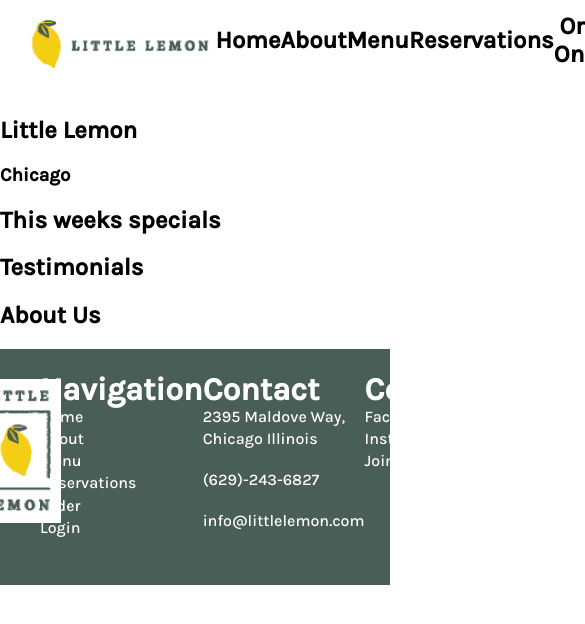
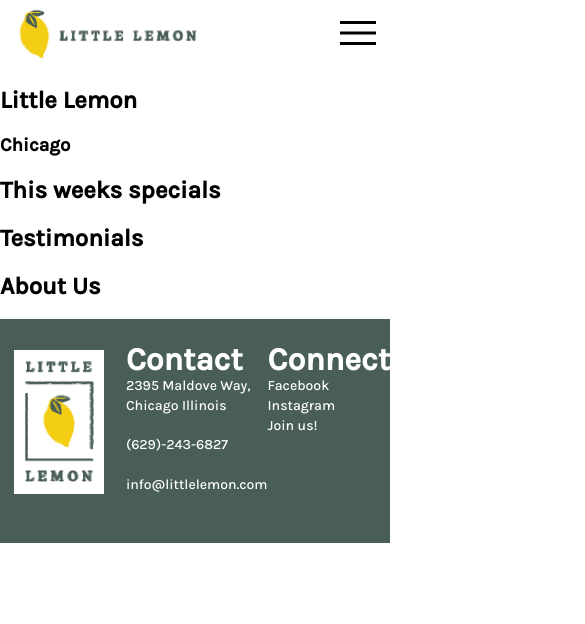
Before and after one commit to aprilschen/Little-Lemon-Website, a React (Create React App) app in the folder reserve-a-table/: page / in a window 390 px wide. Shown: the top 624 px of the page, 585 px wide, since content can reach past the window. Built offline with nearby package versions, Linux system fonts and the light colour scheme; a web font is replaced by a local one.

Commit message:
Added responsive Navbar & Footer UI

```diff
--- a/reserve-a-table/src/App.css
+++ b/reserve-a-table/src/App.css
@@ -1,16 +1,24 @@
 * {
     font-family: 'Markazi Text', 'Karla', serif;
 }
-
 body {
     margin: 0; /* removes white border around website*/
     padding: 0;
-    margin-top: -40px;
+    margin-top: -22px;
 }
 
 menu {
     list-style: none;
     display: grid;
+}
+
+button {
+    background-color: white;
+    border: none;
+}
+
+.burger-icon {
+    margin-top: 1.5rem;
 }
 
 a:visited, Link:visited, a:link, Link:link {
@@ -26,7 +34,15 @@ a:visited, Link:visited, a:link, Link:link {
 
 .navbar-menu > li, .navbar-menu > a, .navbar-menu > Link {
     text-align: center;
-    padding: 1rem 0 0.5rem 0;
+}
+
+.mobile {
+    display: none;
+}
+
+.burger {
+    display: none;
+    grid-template-columns: 5fr 1fr;
 }
 
 .hover-effect:hover {
@@ -93,3 +109,43 @@ footer > menu {
     background-color: white;
     padding: 0.5rem;
 }
+
+
+@media screen and (max-width: 600px) {
+    .desktop {
+        display: none;
+    }
+
+    .mobile {
+        display: grid;
+        grid-template: auto auto auto auto auto auto auto / auto;
+        align-items: center;
+        padding-left: 0;
+    }
+
+    footer > menu {
+        grid-template-columns: repeat(3, 1fr);
+    }
+
+    .contact {
+        display: none;
+    }
+
+    .img-footer > img {
+        margin-top: 0.5rem;
+
+    }
+
+    ul > * {
+        font-size: 14px;
+    }
+
+    .burger {
+        display: grid;
+    }
+
+    .burger > img {
+        margin-top: 1.5rem;
+        margin-left: 0.5rem;
+    }
+}
--- a/reserve-a-table/src/components/Footer.js
+++ b/reserve-a-table/src/components/Footer.js
@@ -7,7 +7,7 @@ export default function Footer() {
                 <li className="img-footer">
                     <img src={require('../assets/footer-logo.png')} alt="Little Lemon logo"></img>
                 </li>
-                <li>
+                <li className = "contact" >
                     <h1 className="footer-header">Navigation</h1>
                     <ul className="footer-links">
                         <Link to="/">Home</Link>
--- a/reserve-a-table/src/components/Navbar.js
+++ b/reserve-a-table/src/components/Navbar.js
@@ -1,16 +1,30 @@
 import {Link} from 'react-router-dom';
+import { useState } from 'react';
+import Navigation from './Navigation';
+import Hamburger from '../assets/hamburger.png';
+import Close from '../assets/close.png';
 export default function Navbar() {
+    const [navbarOpen, setNavbarOpen] = useState(false);
+    function handleToggle() {
+        setNavbarOpen(!navbarOpen)
+    }
+
     return (
         <nav>
-            <menu className="navbar-menu">
-                <Link to="/"><img src={require('../assets/nav-logo.png')} alt="Little Lemon logo" className="nav-image"></img></Link>
-                <Link className="hover-effect" to="/"><h1>Home</h1></Link>
-                <Link className="hover-effect" to="/about"><h1>About</h1></Link>
-                <a className="hover-effect" href={require('../assets/menu.webp')} target="_blank" rel="noreferrer"><h1>Menu</h1></a>
-                <Link className="hover-effect" to="/reservations"><h1>Reservations</h1></Link>
-                <Link className="hover-effect" to="/order"><h1>Order Online</h1></Link>
-                <Link className="hover-effect" to="/login"><h1>Login</h1></Link>
-            </menu>
+            <nav className="burger">
+
+                <img src={require('../assets/nav-logo.png')}
+                alt="Little Lemon logo"
+                className="nav-image">
+                </img>
+
+                <button className="burger-icon" onClick = {handleToggle}>
+                    <img src={navbarOpen ? Close : Hamburger}/>
+                </button>
+
+            </nav>
+            <Navigation device="desktop" />
+            {navbarOpen ? <Navigation device="mobile" /> : ""}
         </nav>
     );
 }
--- /dev/null
+++ b/reserve-a-table/src/components/Navigation.js
@@ -0,0 +1,15 @@
+import {Link} from 'react-router-dom';
+
+export default function Navigation(props) {
+    return (
+        <menu className={`navbar-menu ${props.device}`}>
+            {props.device=="mobile" ? "" : <Link to="/"><img src={require('../assets/nav-logo.png')} alt="Little Lemon logo" className="nav-image"></img></Link>}
+            <Link className="hover-effect" to="/"><h1>Home</h1></Link>
+            <Link className="hover-effect" to="/about"><h1>About</h1></Link>
+            <a className="hover-effect" href={require('../assets/menu.webp')} target="_blank" rel="noreferrer"><h1>Menu</h1></a>
+            <Link className="hover-effect" to="/reservations"><h1>Reservations</h1></Link>
+            <Link className="hover-effect" to="/order"><h1>Order Online</h1></Link>
+            <Link className="hover-effect" to="/login"><h1>Login</h1></Link>
+        </menu>
+    );
+}
```
Also changed, not shown: reserve-a-table/src/assets/close.png (added), reserve-a-table/src/assets/hamburger.png (added).
